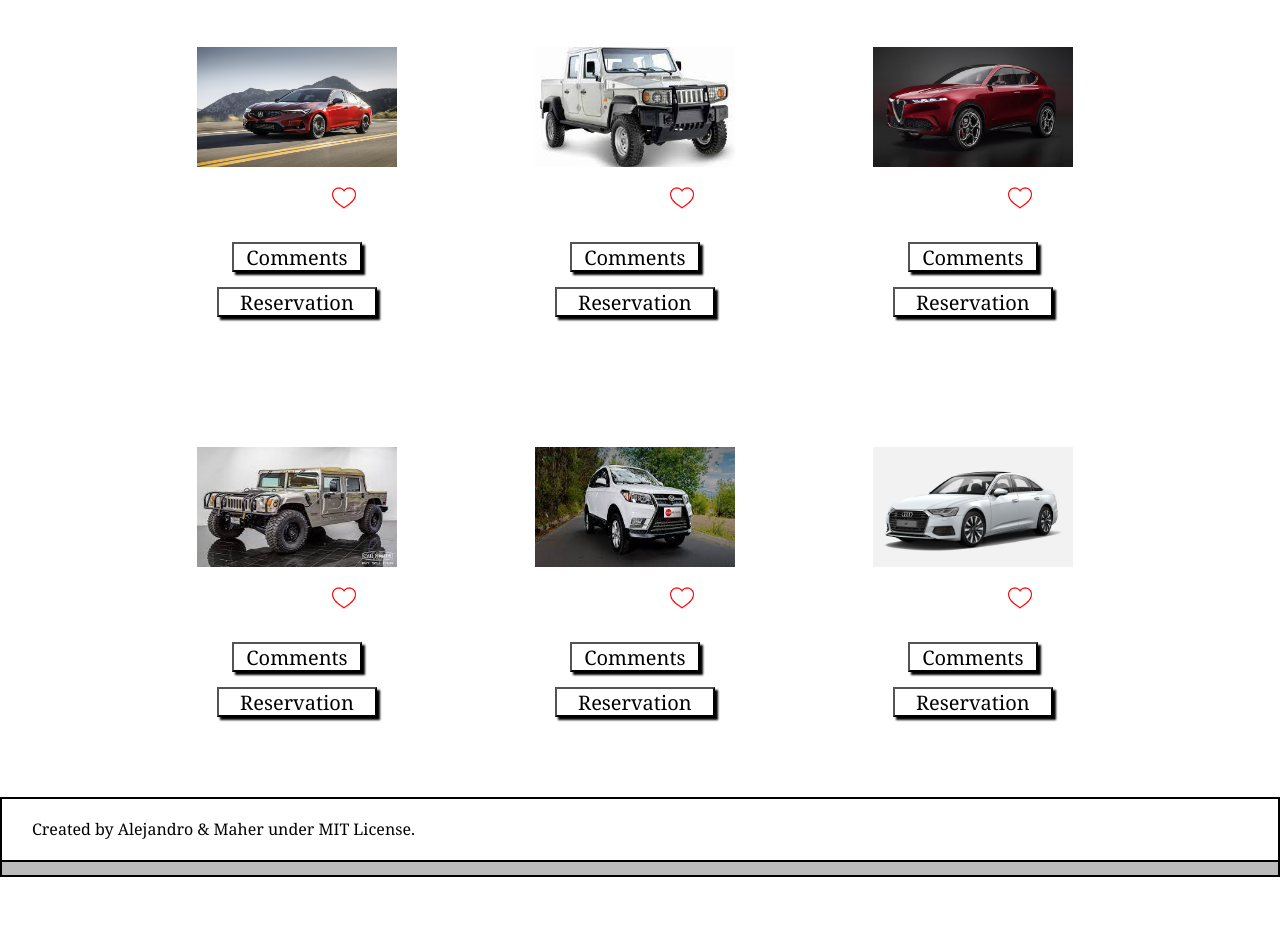
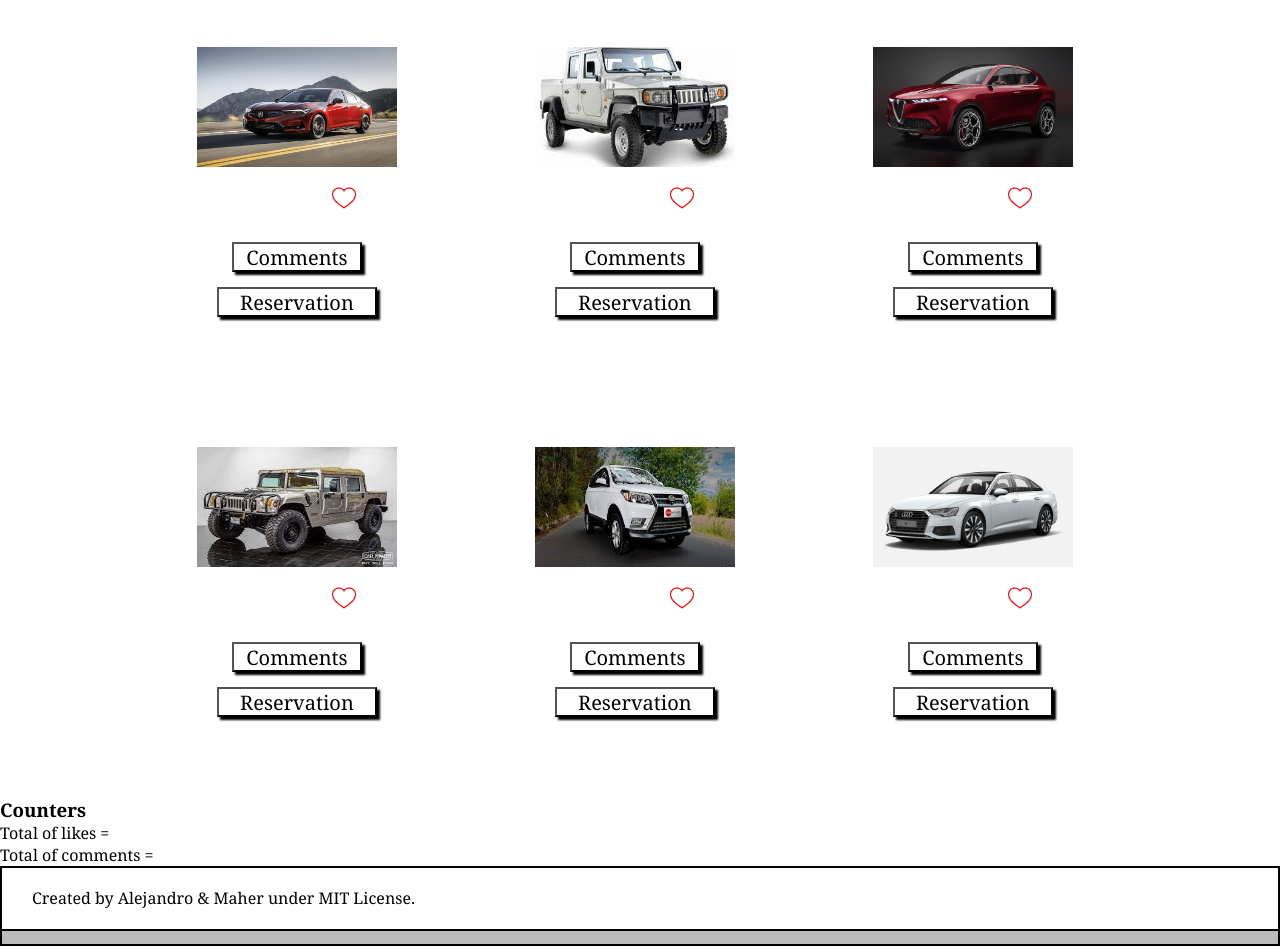
Before and after one commit to Alejandro-Bernal-M/Capstone-Project-JavaScript, a website built with webpack: page src/index.html in a window 1280 px wide. Shown: the part 102-1048 px from the top of the page. Before the commit the page ends 979 px from the top, so only its background shows below. Built offline with nearby package versions, Linux system fonts and the light colour scheme; no server answers.

Commit message:
Add section for counters

```diff
--- a/src/index.html
+++ b/src/index.html
@@ -28,6 +28,15 @@
  <section class="container">
   <div class="card-holder"></div>
  </section>
+ <section class="counter-section">
+  <div class="counters">
+    <h3>Counters</h3>
+    <ul>
+      <li class="counter-li">Total of likes =  <span class="likesCounter"> </span></li>
+      <li class="counter-li">Total of comments =  <span class="commentsCounter"> </span></li>
+    </ul>
+  </div>
+ </section>
   <footer class="footer">
     <div class="footer1">
       <p class="footer-p">Created by Alejandro & Maher under MIT License.</p>
```
